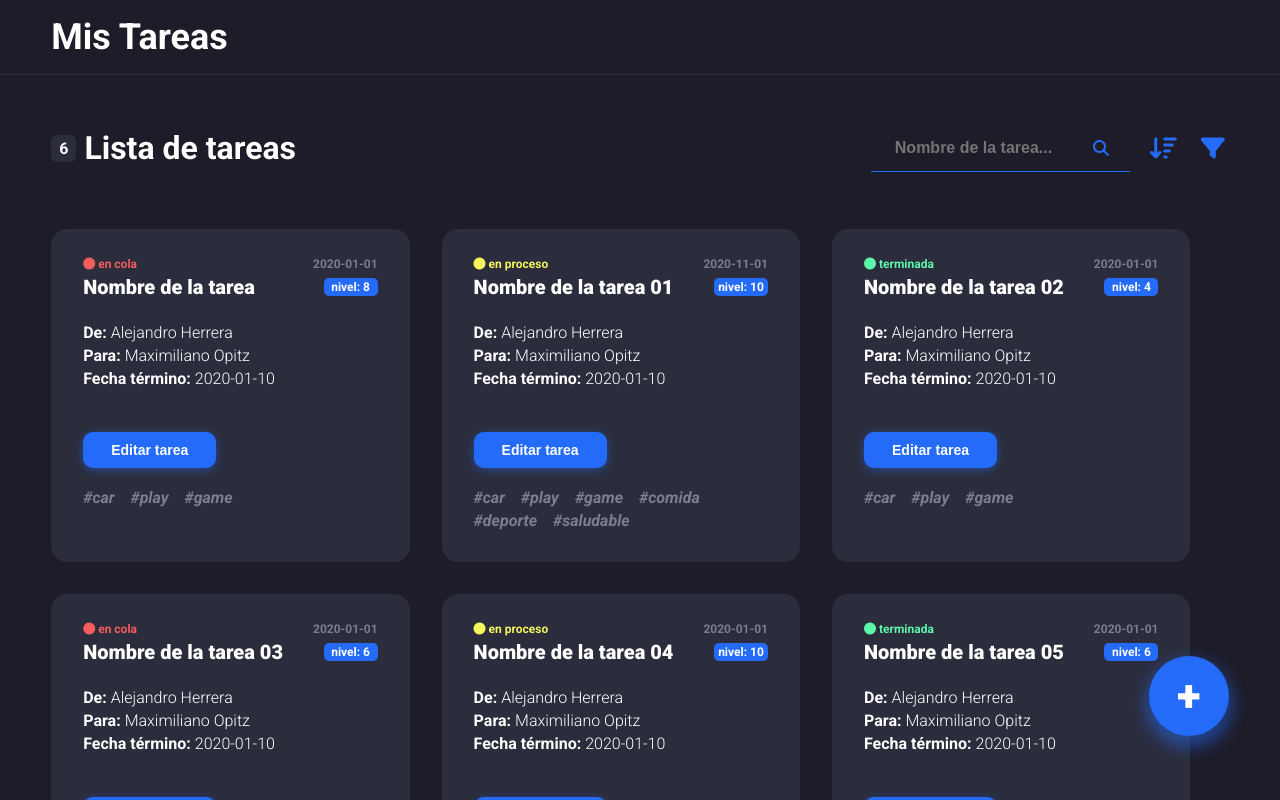
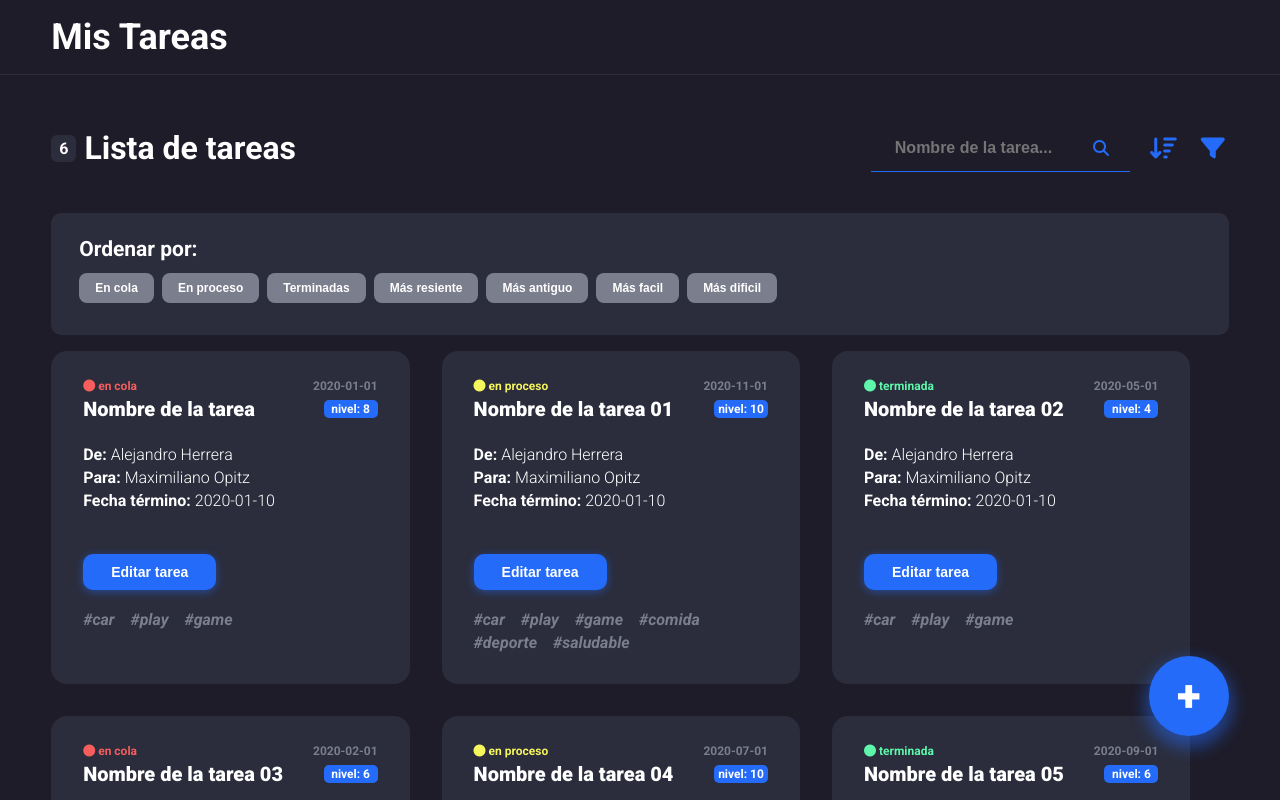
Before and after one commit to AlejandroIHT/my-task, a React app: page / in a window 1280 px wide. Both pictures are taken after a click on the button 1163 px from the left and 148 px from the top of the page. Shown: the top 800 px of the page. Built offline with nearby package versions, Linux system fonts and the light colour scheme.

Commit message:
[add] Order funtionality

```diff
--- /dev/null
+++ b/src/components/Order.jsx
@@ -0,0 +1,69 @@
+import React from 'react';
+import '../styles/components/order.css';
+
+const Order = ({
+  handleClickOrderInLine,
+  handleClickOrderInProcess,
+  handleClickOrderFinish,
+  handleClickOrderMoreEasy,
+  handleClickOrderMoreHard,
+  handleClickOrderMoreRecent,
+  handleClickOrderMoreOld,
+}) => (
+  <div className="orders">
+    <h2 className="orders__title">Ordenar por:</h2>
+    <div className="orders__container">
+      <button
+        type="button"
+        className="orders__container__button"
+        onClick={handleClickOrderInLine}
+      >
+        En cola
+      </button>
+      <button
+        type="button"
+        className="orders__container__button"
+        onClick={handleClickOrderInProcess}
+      >
+        En proceso
+      </button>
+      <button
+        type="button"
+        className="orders__container__button"
+        onClick={handleClickOrderFinish}
+      >
+        Terminadas
+      </button>
+      <button
+        type="button"
+        className="orders__container__button"
+        onClick={handleClickOrderMoreRecent}
+      >
+        Más resiente
+      </button>
+      <button
+        type="button"
+        className="orders__container__button"
+        onClick={handleClickOrderMoreOld}
+      >
+        Más antiguo
+      </button>
+      <button
+        type="button"
+        className="orders__container__button"
+        onClick={handleClickOrderMoreEasy}
+      >
+        Más facil
+      </button>
+      <button
+        type="button"
+        className="orders__container__button"
+        onClick={handleClickOrderMoreHard}
+      >
+        Más dificil
+      </button>
+    </div>
+  </div>
+);
+
+export default Order;
--- a/src/components/Tasks.jsx
+++ b/src/components/Tasks.jsx
@@ -4,10 +4,12 @@ import Task from './Task';
 import Search from './Search';
 import NewTask from './NewTask';
 import Filters from './Filters';
+import Order from './Order';
 
 const Tasks = ({ tasks, addTask, handleClickDiscardTask }) => {
   const [tasksSearch, setTasksSearch] = useState([]);
   const [filters, setFilters] = useState(false);
+  const [orders, setOrders] = useState(false);
 
   useEffect(() => {
     setTasksSearch(tasks);
@@ -20,7 +22,105 @@ const Tasks = ({ tasks, addTask, handleClickDiscardTask }) => {
     setTasksSearch(filter);
   };
 
-  const handleClickFilters = () => setFilters(!filters);
+  const handleClickOrderInLine = () => {
+    const orderTasks = tasksSearch.slice();
+    orderTasks.sort((first, compare) => {
+      if (first.status === 'en cola' && compare.status === 'en cola') return 0;
+      if (first.status === 'en cola' && compare.status !== 'en cola') return -1;
+      if (first.status !== 'en cola' && compare.status === 'en cola') return 1;
+      return 0;
+    });
+
+    setTasksSearch(orderTasks);
+  };
+
+  const handleClickOrderInProcess = () => {
+    const orderTasks = tasksSearch.slice();
+    orderTasks.sort((first, compare) => {
+      if (first.status === 'en proceso' && compare.status === 'en proceso')
+        return 0;
+      if (first.status === 'en proceso' && compare.status !== 'en proceso')
+        return -1;
+      if (first.status !== 'en proceso' && compare.status === 'en proceso')
+        return 1;
+      return 0;
+    });
+
+    setTasksSearch(orderTasks);
+  };
+
+  const handleClickOrderFinish = () => {
+    const orderTasks = tasksSearch.slice();
+    orderTasks.sort((first, compare) => {
+      if (first.status === 'terminada' && compare.status === 'terminada')
+        return 0;
+      if (first.status === 'terminada' && compare.status !== 'terminada')
+        return -1;
+      if (first.status !== 'terminada' && compare.status === 'terminada')
+        return 1;
+      return 0;
+    });
+
+    setTasksSearch(orderTasks);
+  };
+
+  const handleClickOrderMoreEasy = () => {
+    const orderTasks = tasksSearch.slice();
+    orderTasks.sort((first, compare) => {
+      if (first.level === compare.level) return 0;
+      if (first.level < compare.level) return -1;
+      if (first.level > compare.level) return 1;
+      return 0;
+    });
+
+    setTasksSearch(orderTasks);
+  };
+
+  const handleClickOrderMoreHard = () => {
+    const orderTasks = tasksSearch.slice();
+    orderTasks.sort((first, compare) => {
+      if (first.level === compare.level) return 0;
+      if (first.level < compare.level) return 1;
+      if (first.level > compare.level) return -1;
+      return 0;
+    });
+
+    setTasksSearch(orderTasks);
+  };
+
+  const handleClickOrderMoreRecent = () => {
+    const orderTasks = tasksSearch.slice();
+    orderTasks.sort(
+      (first, compare) =>
+        new Date(compare.date_start) - new Date(first.date_start)
+    );
+
+    setTasksSearch(orderTasks);
+  };
+
+  const handleClickOrderMoreOld = () => {
+    const orderTasks = tasksSearch.slice();
+    orderTasks.sort(
+      (first, compare) =>
+        new Date(first.date_start) - new Date(compare.date_start)
+    );
+
+    setTasksSearch(orderTasks);
+  };
+
+  const handleClickFilters = () => {
+    if (!filters) {
+      setOrders(false);
+    }
+    setFilters(!filters);
+  };
+
+  const handleClickOrders = () => {
+    if (!orders) {
+      setFilters(false);
+    }
+    setOrders(!orders);
+  };
 
   return (
     <div className="tasks">
@@ -33,7 +133,11 @@ const Tasks = ({ tasks, addTask, handleClickDiscardTask }) => {
         </div>
         <div className="tasks__container__header--column">
           <Search handleChangeSearch={handleChangeSearch} />
-          <button type="button" className="tasks__container__header--button">
+          <button
+            type="button"
+            className="tasks__container__header--button"
+            onClick={handleClickOrders}
+          >
             <i className="fas fa-sort-amount-down" />
           </button>
           <button
@@ -48,6 +152,18 @@ const Tasks = ({ tasks, addTask, handleClickDiscardTask }) => {
 
       {filters && <Filters />}
 
+      {orders && (
+        <Order
+          handleClickOrderInLine={handleClickOrderInLine}
+          handleClickOrderInProcess={handleClickOrderInProcess}
+          handleClickOrderFinish={handleClickOrderFinish}
+          handleClickOrderMoreEasy={handleClickOrderMoreEasy}
+          handleClickOrderMoreHard={handleClickOrderMoreHard}
+          handleClickOrderMoreRecent={handleClickOrderMoreRecent}
+          handleClickOrderMoreOld={handleClickOrderMoreOld}
+        />
+      )}
+
       <div className="tasks__container">
         {addTask && <NewTask handleClickDiscardTask={handleClickDiscardTask} />}
         {tasksSearch.map((task) => (
--- a/src/initialState.js
+++ b/src/initialState.js
@@ -25,7 +25,7 @@ export default {
     {
       id: "3",
       name: 'Nombre de la tarea 02',
-      date_start: '2020-01-01',
+      date_start: '2020-05-01',
       date_end: '2020-01-10',
       level: 4,
       person_create: 'Alejandro Herrera',
@@ -36,7 +36,7 @@ export default {
     {
       id: "4",
       name: 'Nombre de la tarea 03',
-      date_start: '2020-01-01',
+      date_start: '2020-02-01',
       date_end: '2020-01-10',
       level: 6,
       person_create: 'Alejandro Herrera',
@@ -47,7 +47,7 @@ export default {
     {
       id: "5",
       name: 'Nombre de la tarea 04',
-      date_start: '2020-01-01',
+      date_start: '2020-07-01',
       date_end: '2020-01-10',
       level: 10,
       person_create: 'Alejandro Herrera',
@@ -58,7 +58,7 @@ export default {
     {
       id: "6",
       name: 'Nombre de la tarea 05',
-      date_start: '2020-01-01',
+      date_start: '2020-09-01',
       date_end: '2020-01-10',
       level: 6,
       person_create: 'Alejandro Herrera',
--- /dev/null
+++ b/src/styles/components/order.css
@@ -0,0 +1,49 @@
+@import '../globalStyle.css';
+
+.orders {
+  display: flex;
+  flex-direction: column;
+  flex-wrap: wrap;
+  color: white;
+  font-size: 14px;
+  font-weight: 900;
+  background-color: var(--main-color-primary);
+  padding: 24px 28px;
+  border: none;
+  border-radius: 10px;
+}
+
+.orders__title {
+  margin-bottom: 12px;
+}
+
+.orders__container {
+  display: flex;
+  flex-wrap: wrap;
+}
+
+.orders__container__button {
+  color: white;
+  font-size: 12px;
+  font-weight: 600;
+  background-color: var(--main-color-extra-light);
+  padding: 8px 16px;
+  margin-right: 8px;
+  margin-bottom: 8px;
+  border: none;
+  border-radius: 8px;
+  cursor: pointer;
+}
+
+.orders__container__button:active,
+.orders__container__button:focus {
+  color: var(--main-color-white);
+  background-color: var(--main-color-light);
+  outline: none;
+}
+
+@media (max-width: 540px) {
+  .orders__container {
+    width: 100%;
+  }
+}
```
